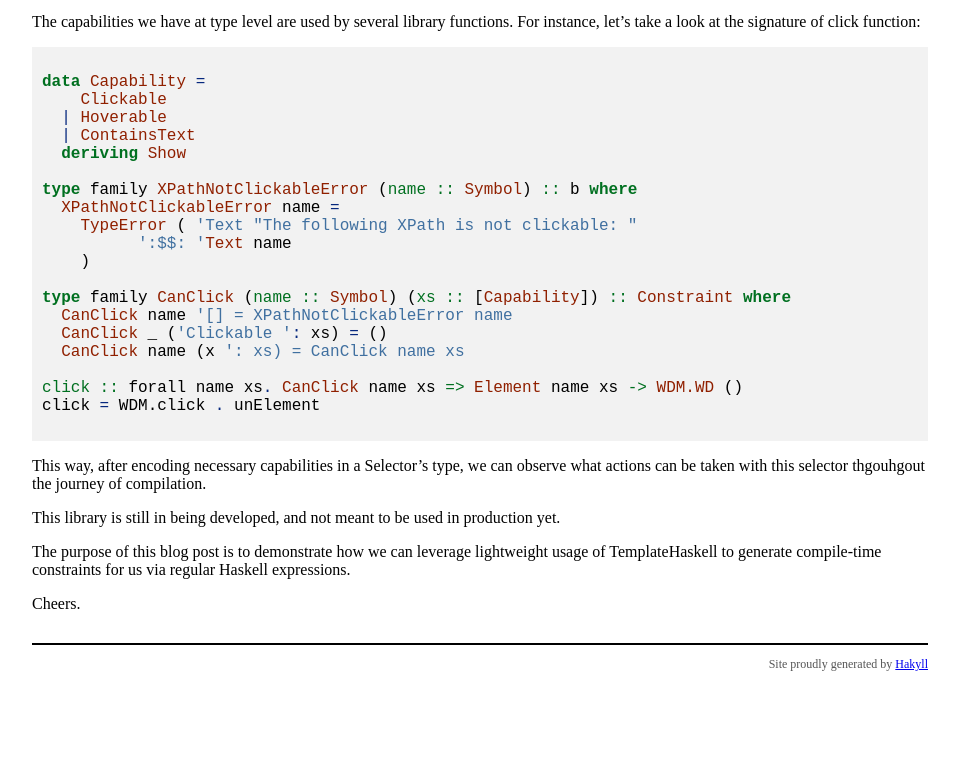
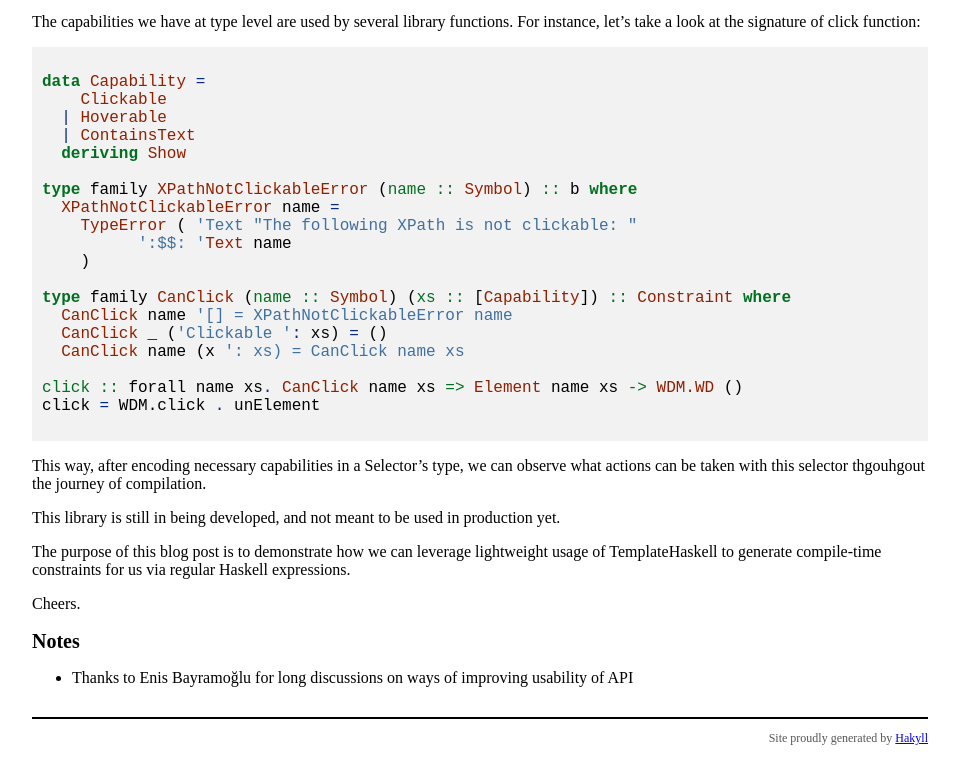
Before and after one commit to yigitozkavci/blog, a plain HTML site: page _site/posts/2018-07-16-type-safe-xpath-selectors.html in a window 1280 px wide. Shown: the part 2475-3233 px from the top of the page, without its empty margins (160-1119 px from the left). Before the commit the page ends 3159 px from the top, so only its background shows below. Drawn offline with Linux system fonts and the light colour scheme.

Commit message:
Give forgotten credits for posts

```diff
--- a/_site/posts/2018-07-16-type-safe-xpath-selectors.html
+++ b/_site/posts/2018-07-16-type-safe-xpath-selectors.html
@@ -146,6 +146,10 @@ click <span class="fu">=</span> WDM.click <span class="fu">.</span> unElement</c
 <p>This library is still in being developed, and not meant to be used in production yet.</p>
 <p>The purpose of this blog post is to demonstrate how we can leverage lightweight usage of TemplateHaskell to generate compile-time constraints for us via regular Haskell expressions.</p>
 <p>Cheers.</p>
+<h2 id="notes">Notes</h2>
+<ul>
+<li>Thanks to Enis Bayramoğlu for long discussions on ways of improving usability of API</li>
+</ul>
     </section>
 </article>
 
```
Also changed, not shown: _site/posts/2018-06-11-recursive-do-jump.html (+4 -0 lines), _site/rss.xml (+8 -0 lines), 2 other files.
